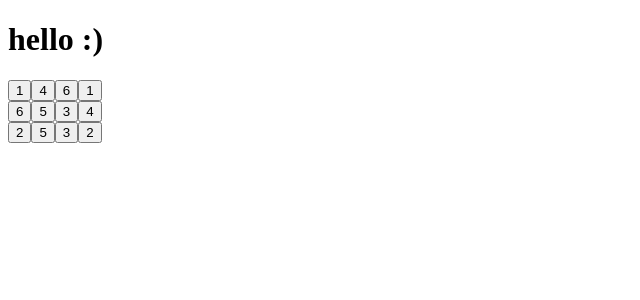
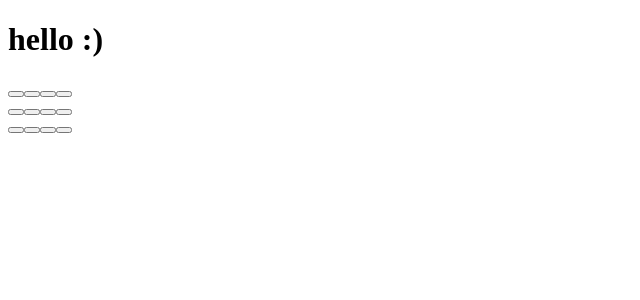
Before and after one commit to annacano0/memory-cards-react, a Next.js app: page / in a window 1280 px wide. Shown: the top 300 px of the page, without its empty margins (0-640 px from the left). Built offline with nearby package versions, Linux system fonts and the light colour scheme.

Commit message:
FEATURE: Flipping two cards - Unflipping after not matching

```diff
--- a/src/components/Board.jsx
+++ b/src/components/Board.jsx
@@ -4,21 +4,62 @@ import { createNewBoardFromMockData, createNewBoard } from '../utils/boardHelper
 import Card from "./Card.jsx";
 
 export default function Board({ rows=3, columns=4, mockData }) {
-    const [board, setBoard] = useState([])
+    const [board, setBoard] = useState([]);
+    const [matchedCards, setMatchedCards] = useState([]);
+    const [cardsToFlipAgain, setCardsToFlipAgain] = useState([]);
+    const [currentCardPair, setCurrentCardPair] = useState([]);
 
     useEffect(() => {
         function getNewBoard() {
-            let newBoard
+            let newBoard;
             if (mockData) {
-                newBoard = createNewBoardFromMockData(mockData)
+                setMatchedCards([]);
+                setCardsToFlipAgain([]);
+                setCurrentCardPair([]);
+                newBoard = createNewBoardFromMockData(mockData);
             } else {
-                newBoard = createNewBoard(rows, columns)
+                newBoard = createNewBoard(rows, columns);
             }
             setBoard(newBoard);
         }
         getNewBoard();
     }, [mockData]);
 
+    function handleCardReveal(cardData) {
+        if (currentCardPair.length === 0) {
+            setCurrentCardPair([cardData]);
+        } else if (currentCardPair.length === 1) {
+            setCurrentCardPair([...currentCardPair, cardData]);
+            if (!isCardMatch([...currentCardPair, cardData])) {
+                clearCurrentCardPair([]);
+            } else {
+                setMatchedCards([...matchedCards, cardData.cardNumber]);
+                setCurrentCardPair([]);
+            }
+        }
+    }
+
+    function clearCurrentCardPair() {
+        setTimeout(() => {
+            setCardsToFlipAgain([]);
+            setCurrentCardPair([]);
+        }, 2000);
+    }
+
+    function isCardMatch(cards) {
+        let match = false
+        if(cards[0].cardNumber===cards[1].cardNumber) match=true
+        return  match;
+    }
+
+    function isCellCovered(card) {
+        let isCellCovered=true
+        if( matchedCards.includes(card.cardNumber) || cardsToFlipAgain.includes(card) || currentCardPair.includes(card)){
+            isCellCovered=false
+        }
+        return isCellCovered
+
+    }
 
     return (
         <>
@@ -26,12 +67,17 @@ export default function Board({ rows=3, columns=4, mockData }) {
                 {board.map((row, rowIndex) => (
                     <div className='board-row' data-testid='board-row' key={rowIndex}>
                         {row.map((card, cellIndex) => (
-                            <Card key={cellIndex} rowIndex={rowIndex} columnIndex={cellIndex} cardNumber={card.cardNumber}></Card>
+                            <Card
+                                key={cellIndex}
+                                cardData={card}
+                                isMatched={matchedCards.includes(card.cardNumber)}
+                                handleCardReveal={handleCardReveal}
+                                isCovered={isCellCovered(card)}
+                            />
                         ))}
                     </div>
                 ))}
             </div>
         </>
-    )
-
+    );
 }
--- a/src/components/Card.jsx
+++ b/src/components/Card.jsx
@@ -1,16 +1,24 @@
-import {useState } from "react";
+import {useEffect} from 'react'
+export default function Card({ cardData, isMatched, handleCardReveal, isCovered}) {
 
-export default function Card({rowIndex, columnIndex, cardNumber}) {
-    const [isCovered, setIsCovered] = useState(true)
+    useEffect(() => {
+        function hola() {
+           console.log("update de isCovered ")
+        }
+        hola();
+    }, [isCovered]);
 
     function handleClickCard() {
-        setIsCovered(false)
+        if(!isMatched&&isCovered){
+            handleCardReveal(cardData)
+        }
     }
-
 
     return (
         <>
-            <button onClick={handleClickCard} className={`board-card ${isCovered ? 'unflipped' : 'flipped'}`} data-testid={`board-card${rowIndex + 1}-${columnIndex + 1}`} >{cardNumber}</button>
+            <button onClick={handleClickCard}
+            className={`board-card ${(isCovered) ? 'unflipped' : 'flipped'}`}
+            data-testid={`board-card${cardData.y + 1}-${cardData.x + 1}`} >{!isCovered && cardData.cardNumber}</button>
         </>
     )
 }
--- a/src/components/Game.jsx
+++ b/src/components/Game.jsx
@@ -7,6 +7,7 @@ import Board from "./Board"
 export default function Game () {
   const [mockData, setMockData] = useState('')
   const [mockDataFormVisible, setMockDataFormVisible] = useState(false)
+
 
   useEffect(() => {
     document.addEventListener('keydown', handleKeyPress)
--- a/src/utils/boardHelper.js
+++ b/src/utils/boardHelper.js
@@ -29,10 +29,8 @@ export function createNewBoardFromMockData(mockData) {
     let parsedMockData = mockData
     if (typeof mockData === 'string' && mockData.includes('|')){
         parsedMockData = parseMockDataToString(mockData)
-        console.log("parsed mock data: "+  (typeof parsedMockData))
     }
     if (validateMockData(parsedMockData)) {
-        console.log("validado mock data")
         let mockBoard = parsedMockData.split('-')
         mockBoard = mockBoard.map((row) => { return row.split('') })
         for (let row = 0; row < mockBoard.length; row += 1) {
@@ -46,9 +44,6 @@ export function createNewBoardFromMockData(mockData) {
             }
         }
     }
-    console.log("se genera un board del mock:")
-    console.log(board)
-
     return board
 }
 
```
